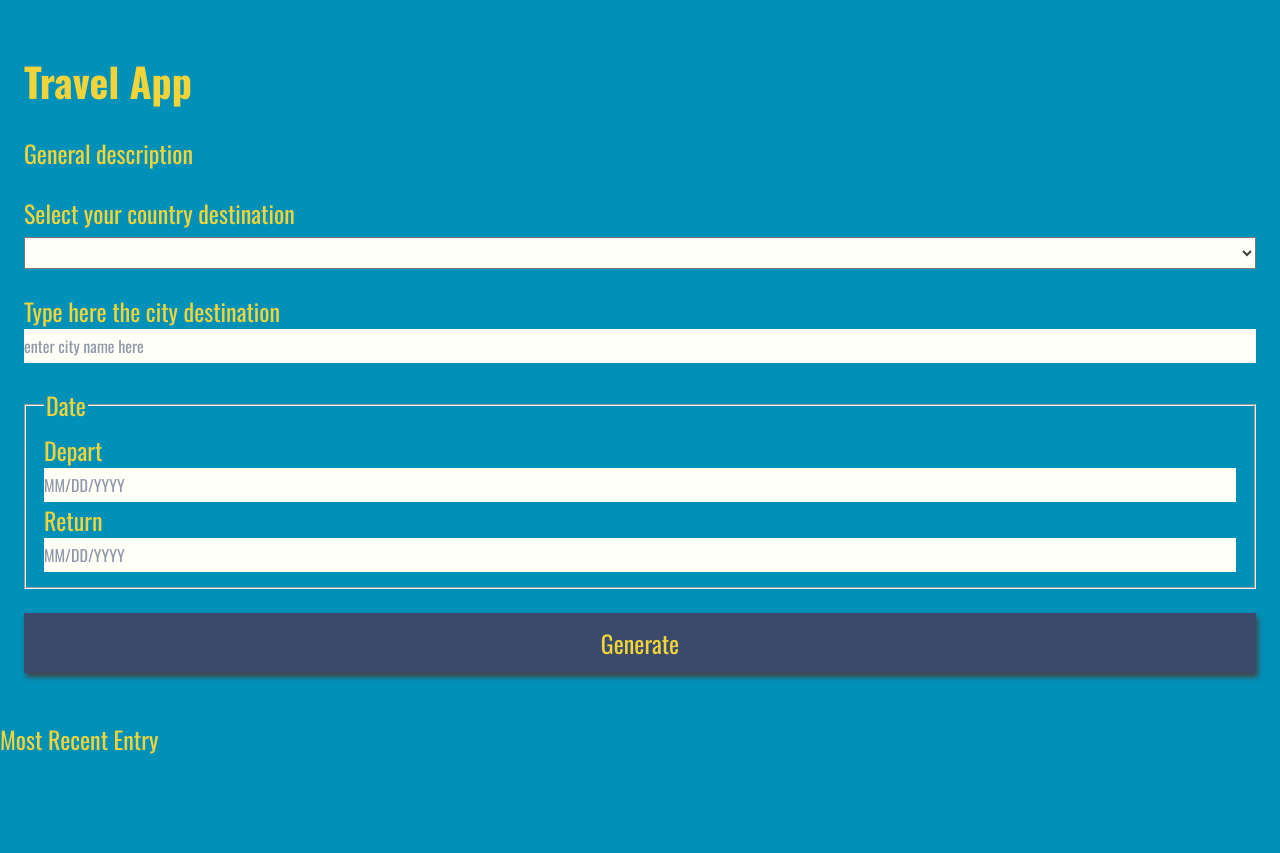
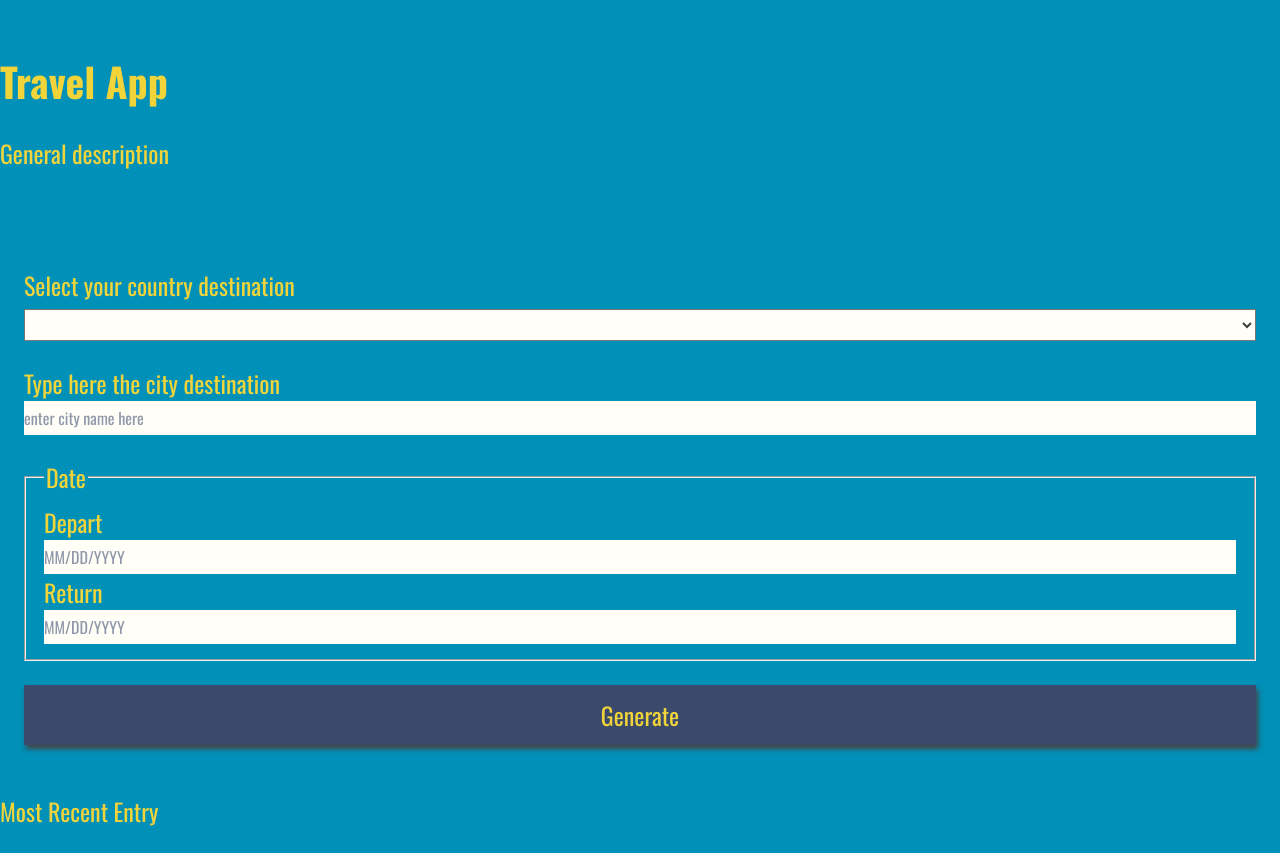
Before and after one commit to caetano1/travel-app, a website built with webpack: page src/client/views/index.html in a window 1280 px wide. Before the commit the page ends 800 px from the top, so only its background shows below. Built offline with nearby package versions, Linux system fonts and the light colour scheme; no server answers; a web font is replaced by a local one.

Commit message:
Small change: move the app title out of the form tag.

```diff
--- a/src/client/views/index.html
+++ b/src/client/views/index.html
@@ -9,11 +9,11 @@
   </head>
   <body>
     <div id="container">
-      <form id="app">
-        <div class ="holder headline">
-          <h1>Travel App</h1>
-          <section><p>General description</p></section>
-        </div>
+      <div class ="holder headline">
+        <h1>Travel App</h1>
+        <section><p>General description</p></section>
+      </div>
+      <form id="app" autocomplete="off">
         <div class="holder country">
           <label for="country">Select your country destination</label>
           <select id="dropdownCountries" class="dropdownContent box">
```
